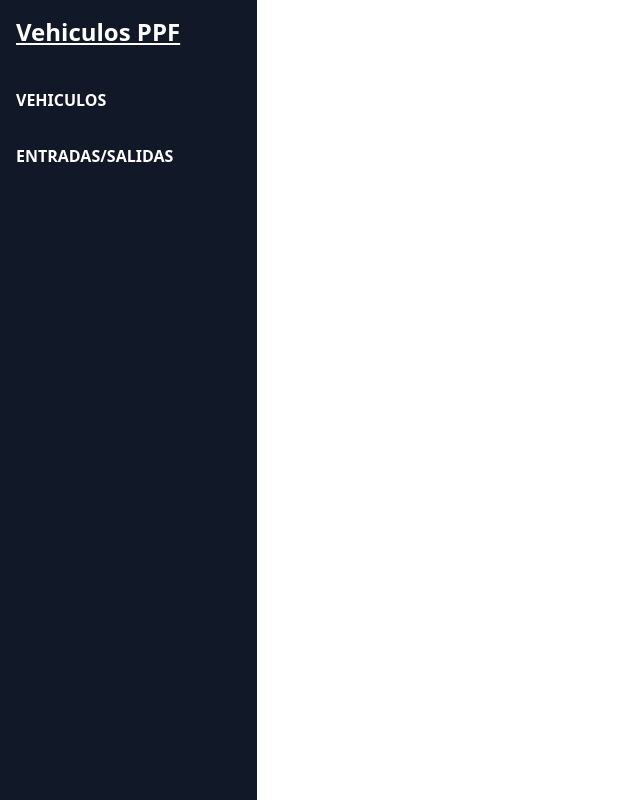
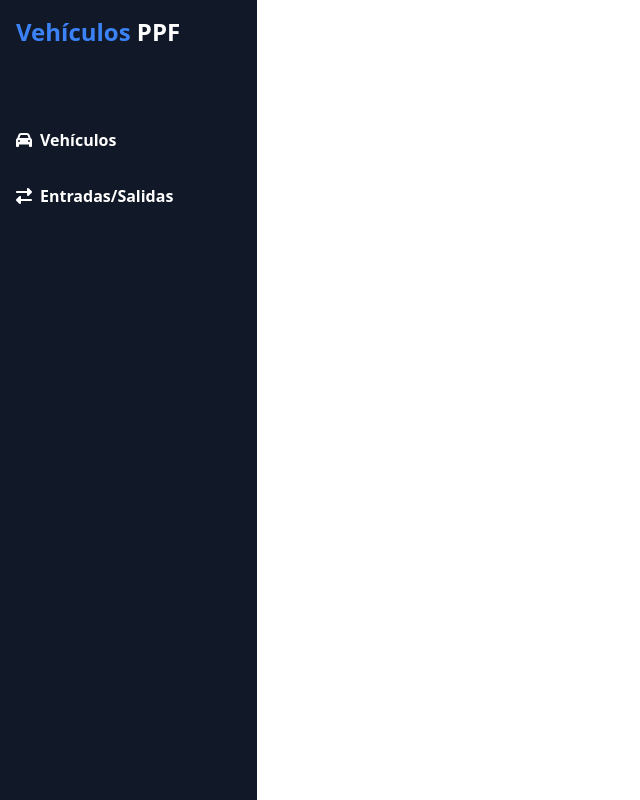
Before and after one commit to CrixL94/VehiculosPPF, a React (Create React App) app: page / in a window 1280 px wide. Shown: the whole page, without its empty margins (0-640 px from the left). Built offline with nearby package versions, Linux system fonts and the light colour scheme.

Commit message:
mejoras interface del menu vertical
mejoras de diseño scroll en la tabla de entardas y salidas, tiempos de espera despues de crear un nuevo registro

```diff
--- a/src/components/entradasSalidas.js
+++ b/src/components/entradasSalidas.js
@@ -96,7 +96,7 @@ export default function EntradasSalidas() {
         </FormControl>
       </Box>
 
-      <div className="overflow-x-auto shadow-md rounded-2xl mt-5 h-auto">
+      <div className={`overflow-x-auto shadow-md rounded-2xl mt-5 ${entradasFiltradas.length > 6 ? 'h-[25.5rem]' : 'h-auto'}`}>
         <table className="w-full text-sm text-left table-auto overflow-auto">
           <thead className="text-xs uppercase bg-indigo-700 text-white">
             <tr>
--- a/src/components/nuevaEntraSalida.js
+++ b/src/components/nuevaEntraSalida.js
@@ -66,9 +66,13 @@ export default function NuevaEntradaSalida() {
                 Swal.fire({
                     icon: 'success',
                     title: 'Registro creado con éxito',
+                    showConfirmButton: false,
+                    timer: 2000,
                 });
 
-                navigate('/entradas-salidas'); // Redirige a la lista de entradas y salidas
+                setTimeout(() => {
+                    navigate('/entradas-salidas');
+                }, 2000); // Redirige a la lista de entradas y salidas
             })
             .catch((error) => {
                 Swal.fire({
--- a/src/components/verticalMenu.js
+++ b/src/components/verticalMenu.js
@@ -1,16 +1,30 @@
 import React from "react";
 import { Link } from "react-router-dom";
+import { FontAwesomeIcon } from "@fortawesome/react-fontawesome";
+import { faCar, faExchangeAlt } from "@fortawesome/free-solid-svg-icons";
 
 function VerticalMenu() {
   return (
     <div className="bg-gray-900 text-white w-[20rem] h-screen p-4">
-      <h1 className="text-2xl font-bold mb-4 underline">Vehiculos PPF</h1>
-      <ul className="space-y-8 mt-10">
+      <div className="text-2xl font-bold mb-4">
+        <span className="text-blue-500">Vehículos</span> PPF
+      </div>
+      <ul className="space-y-8 mt-20 ">
         <li>
-          <Link to="/vehiculos" className="hover:text-blue-500 uppercase font-semibold">Vehiculos</Link>
+          <Link to="/vehiculos" className="flex items-center hover:text-blue-500 font-semibold">
+            <span className="mr-2">
+              <FontAwesomeIcon icon={faCar} /> {/* Icono de coche */}
+            </span>
+            Vehículos
+          </Link>
         </li>
         <li>
-          <Link to="/entradas-salidas" className="hover:text-blue-500 uppercase font-semibold">Entradas/Salidas</Link>
+          <Link to="/entradas-salidas" className="flex items-center hover:text-blue-500 font-semibold">
+            <span className="mr-2">
+              <FontAwesomeIcon icon={faExchangeAlt} /> {/* Icono de intercambio */}
+            </span>
+            Entradas/Salidas
+          </Link>
         </li>
       </ul>
     </div>
```
